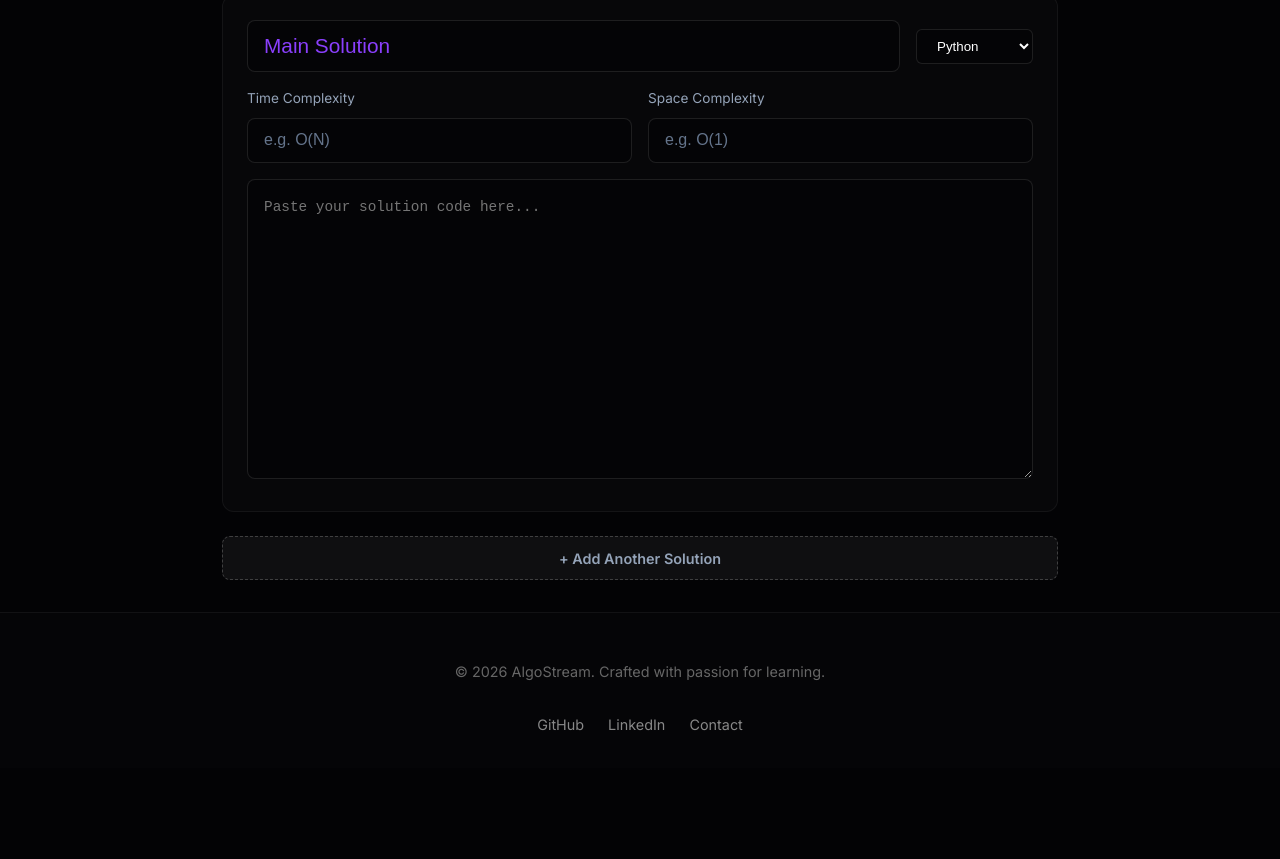
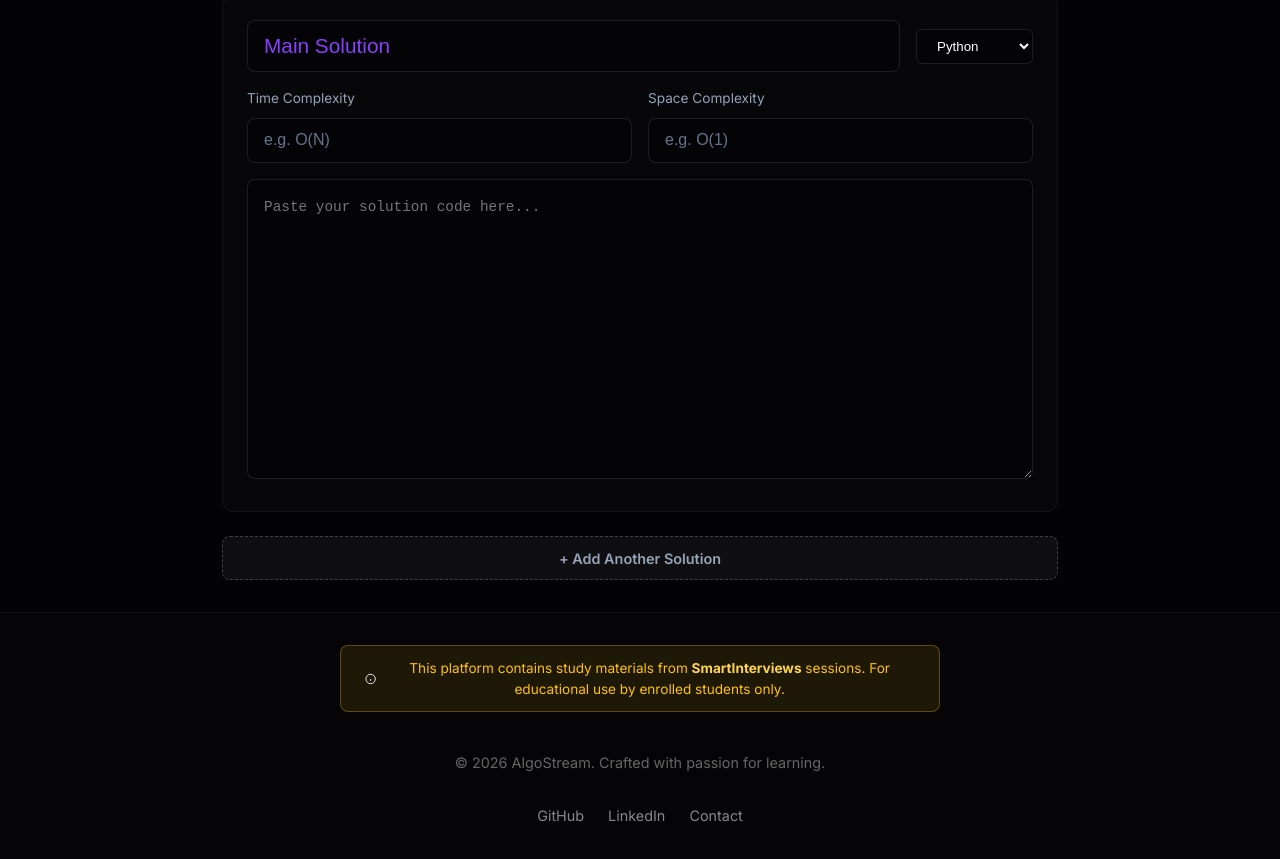
Before and after one commit to AbdulWasay0029/DSA, a Next.js app: page /notes/create in a window 1280 px wide. Shown: the part 963-1822 px from the top of the page. Before the commit the page ends 1731 px from the top, so only its background shows below. Built offline with nearby package versions, Linux system fonts and the light colour scheme; no server answers.

Commit message:
feat: add educational disclaimer to footer for SmartInterviews content

```diff
--- a/components/Footer.module.css
+++ b/components/Footer.module.css
@@ -11,6 +11,29 @@
     flex-direction: column;
     align-items: center;
     gap: 1rem;
+}
+
+.disclaimer {
+    display: flex;
+    align-items: center;
+    justify-content: center;
+    background: rgba(255, 193, 7, 0.1);
+    border: 1px solid rgba(255, 193, 7, 0.3);
+    border-radius: 8px;
+    padding: 0.75rem 1.5rem;
+    margin-bottom: 0.5rem;
+    max-width: 600px;
+}
+
+.disclaimerText {
+    color: #ffc107;
+    font-size: 0.85rem;
+    margin: 0;
+    line-height: 1.5;
+}
+
+.disclaimerText strong {
+    color: #ffd54f;
 }
 
 .text {
--- a/components/Footer.tsx
+++ b/components/Footer.tsx
@@ -4,6 +4,17 @@ export default function Footer() {
     return (
         <footer className={styles.footer}>
             <div className={styles.content}>
+                <div className={styles.disclaimer}>
+                    <svg width="16" height="16" viewBox="0 0 24 24" fill="none" stroke="currentColor" strokeWidth="2" style={{ marginRight: '0.5rem' }}>
+                        <circle cx="12" cy="12" r="10" />
+                        <line x1="12" y1="16" x2="12" y2="12" />
+                        <line x1="12" y1="8" x2="12.01" y2="8" />
+                    </svg>
+                    <p className={styles.disclaimerText}>
+                        This platform contains study materials from <strong>SmartInterviews</strong> sessions.
+                        For educational use by enrolled students only.
+                    </p>
+                </div>
                 <p className={styles.text}>© {new Date().getFullYear()} AlgoStream. Crafted with passion for learning.</p>
                 <div className={styles.socials}>
                     <a href="https://github.com/AbdulWasay0029" target="_blank" rel="noopener noreferrer" className={styles.socialLink}>GitHub</a>
```
